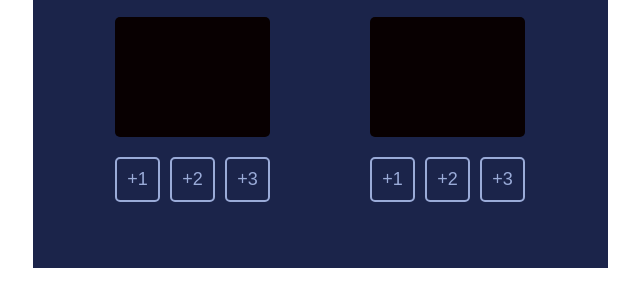
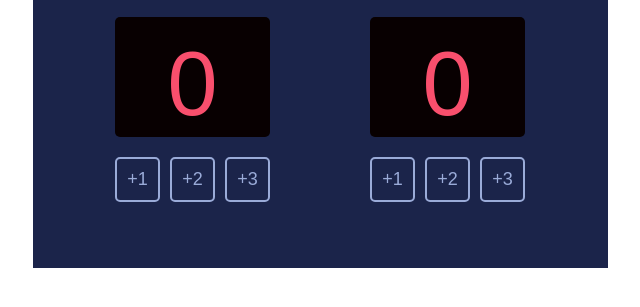
Before and after one commit to codeLearn23/basketball-scoreboard, a website: page index.html in a window 1280 px wide. Shown: the part 137-444 px from the top of the page, without its empty margins (320-960 px from the left). Drawn offline with Linux system fonts and the light colour scheme; files that its build step writes are made by us from their sources; the site is published under a folder, as on GitHub Pages, so addresses that start at the root find nothing; a web font is replaced by a local one.

Commit message:
Add files via upload

```diff
--- a/index.html
+++ b/index.html
@@ -31,6 +31,6 @@
             </div>
             <button id="btn-new-game" onclick="startNewGame()" style="visibility: hidden">NEW GAME</button>
         </div>
-        <script type="module" src="/src/index.js"></script>
+        <script type="module" src="index.js"></script>
     </body>
 </html>
```
